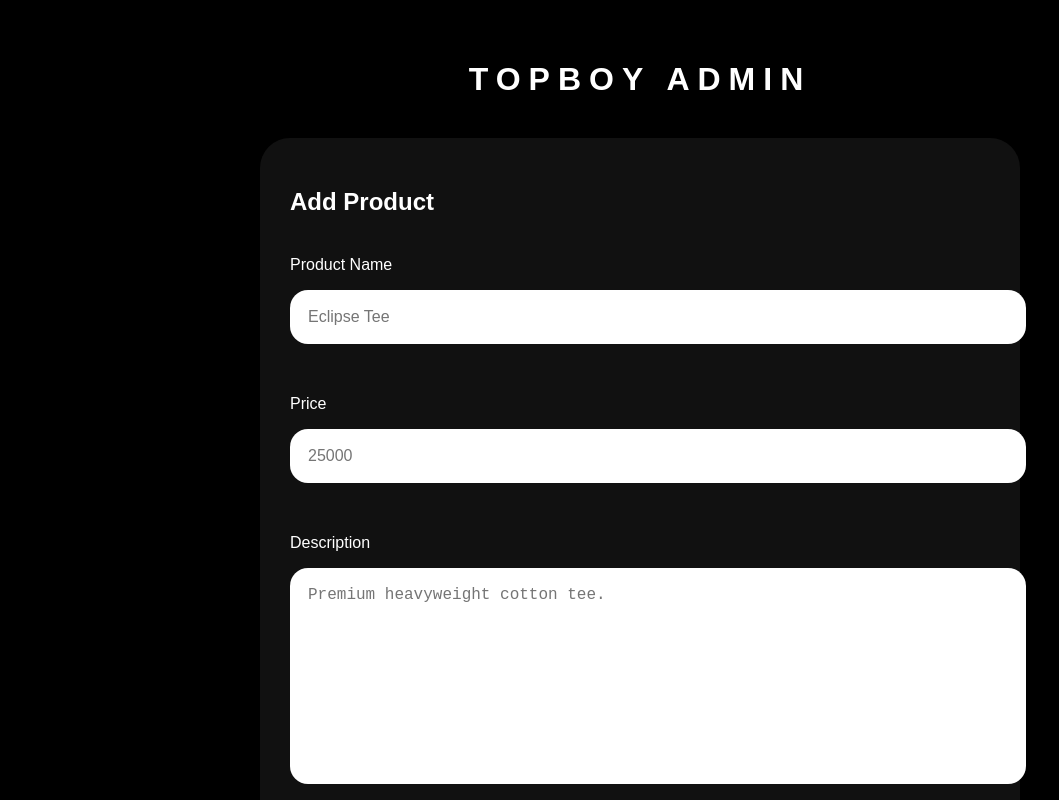
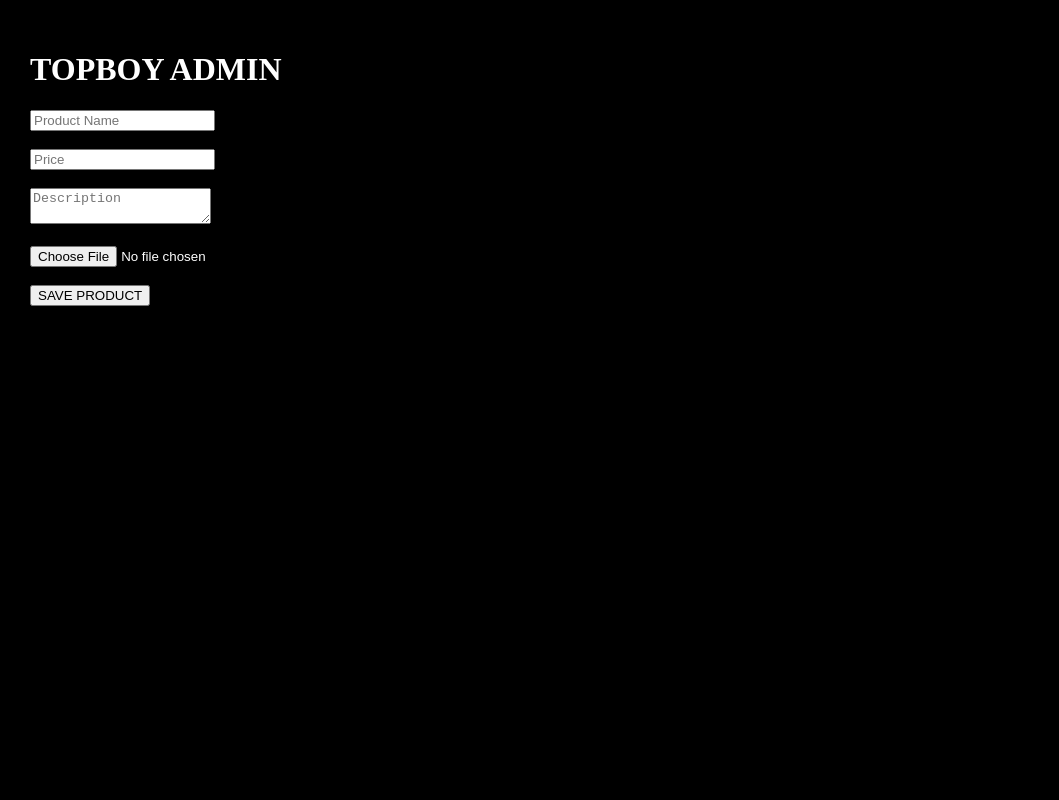
Before and after one commit to Odusagunoluwafemi/topboy, a Next.js app: page /admin in a window 1280 px wide. Shown: the top 800 px of the page, without its empty margins (0-1059 px from the left). Built offline with nearby package versions, Linux system fonts and the light colour scheme.

Commit message:
Update page.js

```diff
--- a/app/admin/page.js
+++ b/app/admin/page.js
@@ -1,147 +1,104 @@
 "use client";
 
 import { useState } from "react";
+import { supabase } from "../lib/supabase";
 
 export default function AdminPage() {
   const [name, setName] = useState("");
   const [price, setPrice] = useState("");
   const [description, setDescription] = useState("");
   const [image, setImage] = useState(null);
+  const [loading, setLoading] = useState(false);
+
+  const saveProduct = async () => {
+    if (!name || !price || !description || !image) {
+      alert("Please fill all fields.");
+      return;
+    }
+
+    setLoading(true);
+
+    try {
+      // Upload image
+      const fileName = `${Date.now()}-${image.name}`;
+
+      const { error: uploadError } = await supabase.storage
+        .from("products")
+        .upload(fileName, image);
+
+      if (uploadError) throw uploadError;
+
+      // Get public image URL
+      const { data } = supabase.storage
+        .from("products")
+        .getPublicUrl(fileName);
+
+      const imageUrl = data.publicUrl;
+
+      // Save product
+      const { error } = await supabase.from("products").insert({
+        name,
+        price: Number(price),
+        description,
+        image: imageUrl,
+      });
+
+      if (error) throw error;
+
+      alert("Product saved!");
+
+      setName("");
+      setPrice("");
+      setDescription("");
+      setImage(null);
+    } catch (err) {
+      console.error(err);
+      alert("Something went wrong.");
+    }
+
+    setLoading(false);
+  };
 
   return (
-    <main
-      style={{
-        background: "#000",
-        minHeight: "100vh",
-        padding: "40px 20px",
-        color: "#fff",
-        fontFamily: "sans-serif",
-      }}
-    >
-      <h1
-        style={{
-          textAlign: "center",
-          letterSpacing: "8px",
-          marginBottom: "40px",
-        }}
-      >
-        TOPBOY ADMIN
-      </h1>
+    <main style={{ background: "#000", minHeight: "100vh", color: "#fff", padding: "30px" }}>
+      <h1>TOPBOY ADMIN</h1>
 
-      <div
-        style={{
-          maxWidth: "700px",
-          margin: "0 auto",
-          background: "#111",
-          padding: "30px",
-          borderRadius: "30px",
-        }}
-      >
-        <h2
-          style={{
-            marginBottom: "40px",
-          }}
-        >
-          Add Product
-        </h2>
-
-        {/* Product Name */}
-        <p>Product Name</p>
       <input
-          type="text"
-          placeholder="Eclipse Tee"
+        placeholder="Product Name"
         value={name}
         onChange={(e) => setName(e.target.value)}
-          style={{
-            width: "100%",
-            padding: "18px",
-            borderRadius: "18px",
-            border: "none",
-            marginBottom: "35px",
-            fontSize: "16px",
-          }}
       />
 
-        {/* Price */}
-        <p>Price</p>
+      <br /><br />
+
       <input
         type="number"
-          placeholder="25000"
+        placeholder="Price"
         value={price}
         onChange={(e) => setPrice(e.target.value)}
-          style={{
-            width: "100%",
-            padding: "18px",
-            borderRadius: "18px",
-            border: "none",
-            marginBottom: "35px",
-            fontSize: "16px",
-          }}
       />
 
-        {/* Description */}
-        <p>Description</p>
+      <br /><br />
+
       <textarea
-          placeholder="Premium heavyweight cotton tee."
+        placeholder="Description"
         value={description}
         onChange={(e) => setDescription(e.target.value)}
-          style={{
-            width: "100%",
-            height: "180px",
-            padding: "18px",
-            borderRadius: "18px",
-            border: "none",
-            marginBottom: "35px",
-            fontSize: "16px",
-            resize: "none",
-          }}
       />
 
-        {/* Image Upload */}
-        <p>Product Image</p>
+      <br /><br />
+
       <input
         type="file"
         accept="image/*"
         onChange={(e) => setImage(e.target.files[0])}
-          style={{
-            width: "100%",
-            padding: "18px",
-            borderRadius: "18px",
-            background: "#fff",
-            color: "#000",
-            marginBottom: "35px",
-          }}
       />
 
-        {/* Preview */}
-        {image && (
-          <img
-            src={URL.createObjectURL(image)}
-            alt="Preview"
-            style={{
-              width: "100%",
-              borderRadius: "20px",
-              marginBottom: "35px",
-            }}
-          />
-        )}
+      <br /><br />
 
-        {/* Save Button */}
-        <button
-          style={{
-            background: "#fff",
-            color: "#000",
-            border: "none",
-            padding: "18px 35px",
-            borderRadius: "999px",
-            fontWeight: "bold",
-            fontSize: "18px",
-            cursor: "pointer",
-          }}
-        >
-          SAVE PRODUCT
+      <button onClick={saveProduct} disabled={loading}>
+        {loading ? "Saving..." : "SAVE PRODUCT"}
       </button>
-      </div>
     </main>
   );
 }
```
Lines whose indentation alone changed are shown as unchanged.
